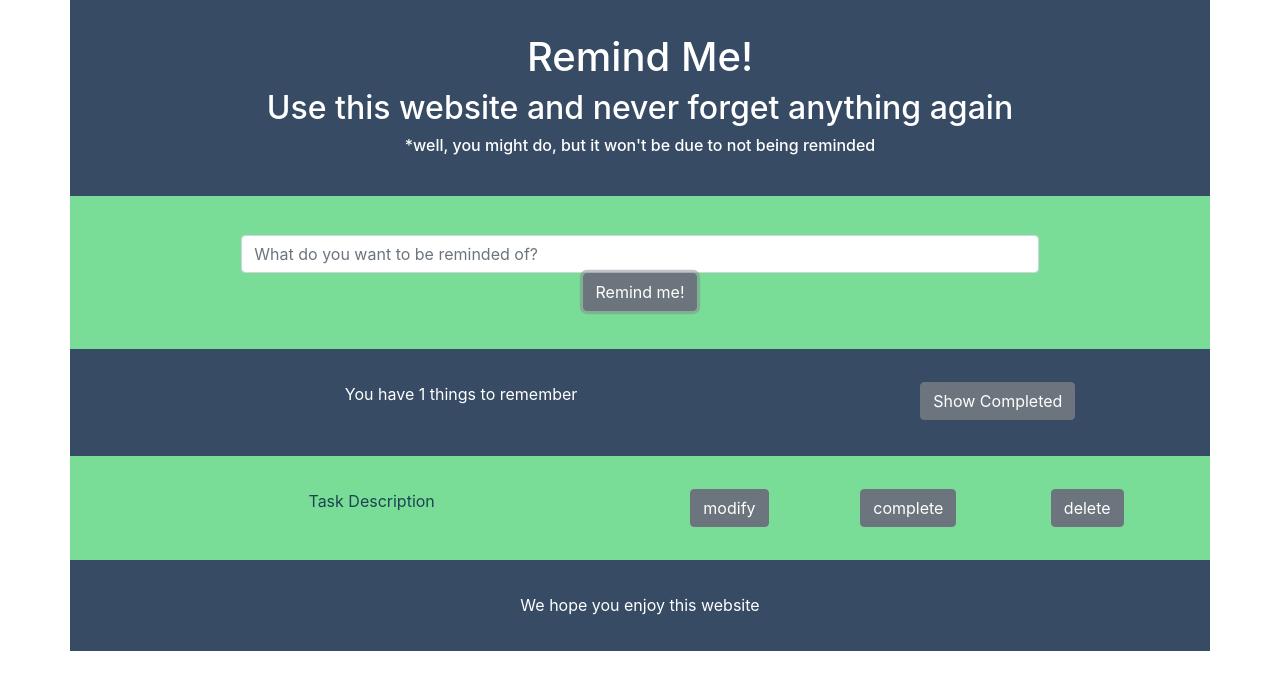
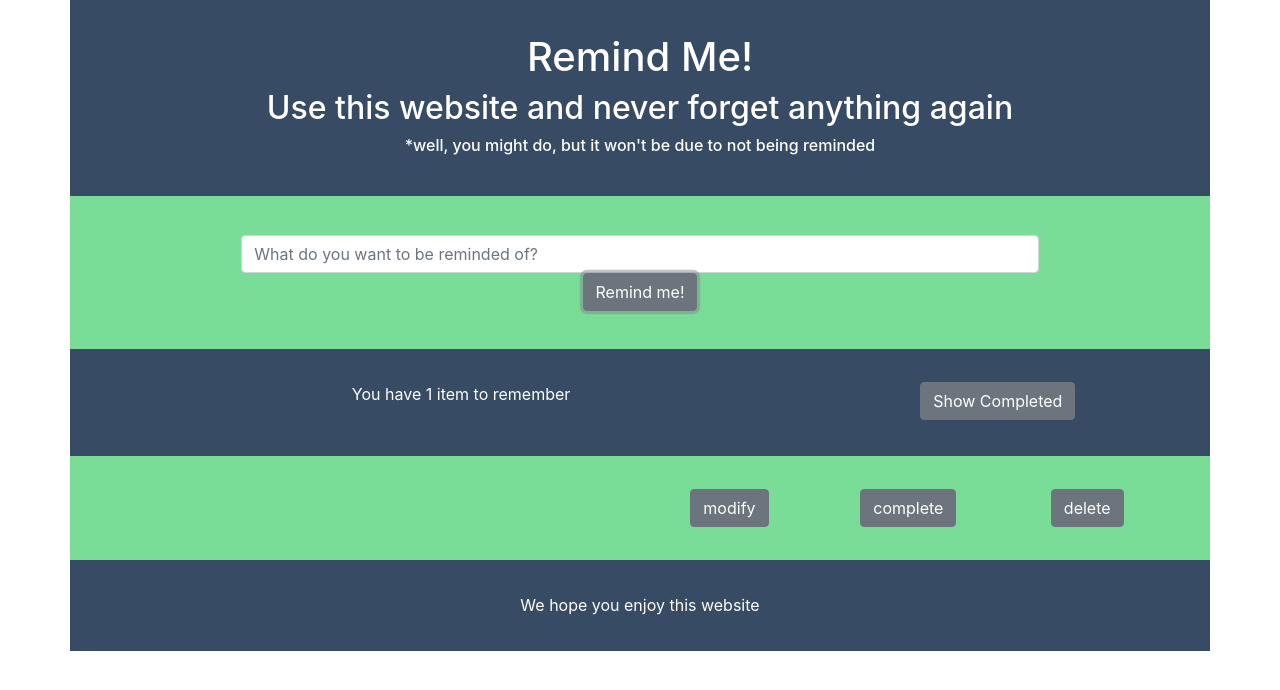
Before and after one commit to Daveu1983/remind-app-frontend, a React app: page / in a window 1280 px wide. Both pictures are taken after a click on the button "Remind me!". Shown: the top 690 px of the page. Built offline with nearby package versions, Linux system fonts and the light colour scheme.

Commit message:
removed task description so that just the item description is displayed, changed so summary of items say item when numbers of items is equal to 1

```diff
--- a/src/components/ExistingItems.js
+++ b/src/components/ExistingItems.js
@@ -13,7 +13,7 @@ class ExistingItems extends Component {
     return (
       <div className={`container ${!this.props.showCompleted && this.props.itemCompleted ? "hidden" : ""}`}>
         <div className="row generalContent">
-            <div className="col-md-6 col-12 text-center">Task Description {this.props.itemDescription}</div>
+            <div className="col-md-6 col-12 text-center">{this.props.itemDescription}</div>
             <div className="col-md-2 col-12 text-center"><button className="btn btn-secondary"
                 type="button">modify</button></div>
             <div className="col-md-2 col-12 text-center"><button className="btn btn-secondary"
--- a/src/components/SummaryOfItems.js
+++ b/src/components/SummaryOfItems.js
@@ -3,8 +3,9 @@ import React, { Component } from "react";
 class SummaryOfItems extends Component {
   render() {
     return (
-      <p>You have {this.props.itemCount} things to remember</p>
-    );
+      <p>You have {this.props.itemCount}
+      {this.props.itemCount !== 1 ?  " items to remember": " item to remember"}</p>
+    )
   }
 }
 
```
